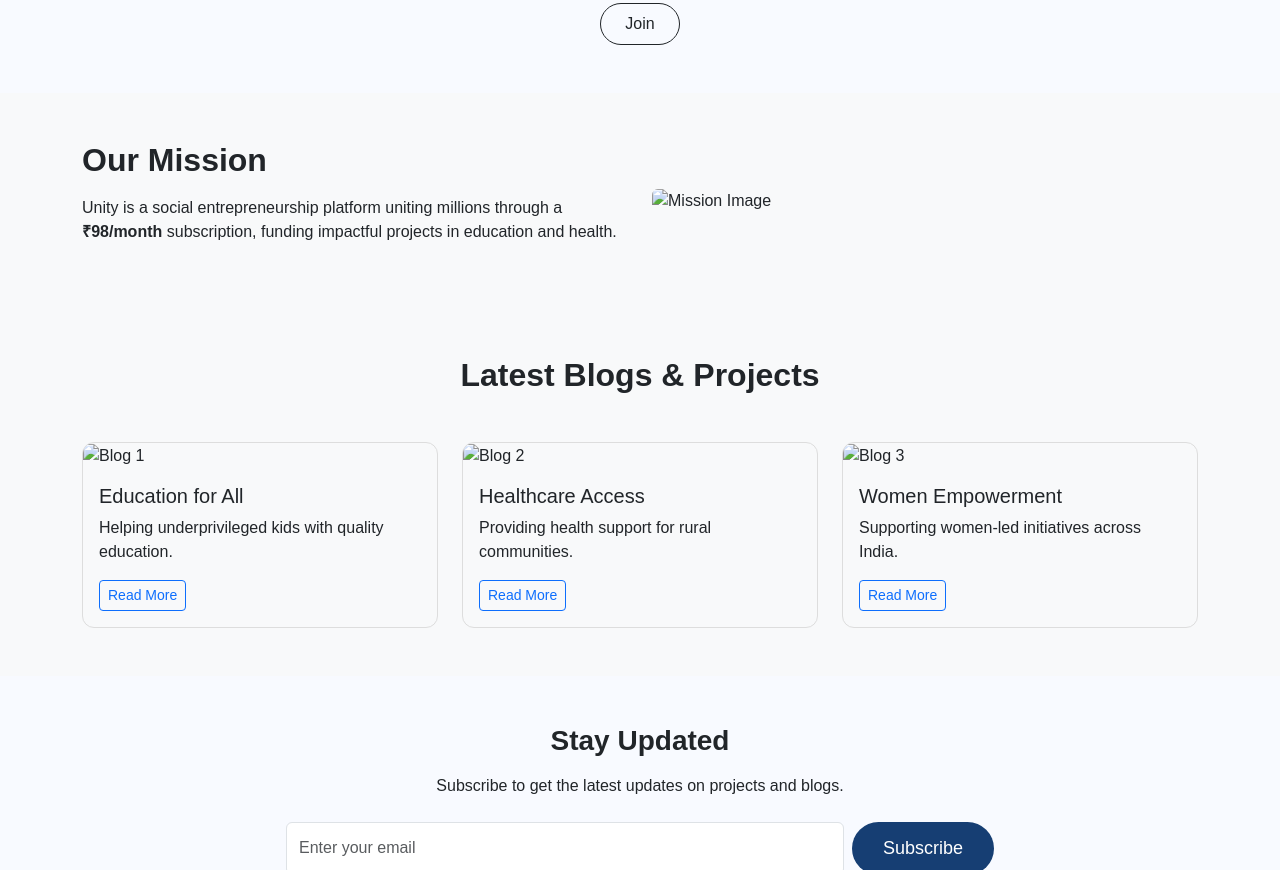
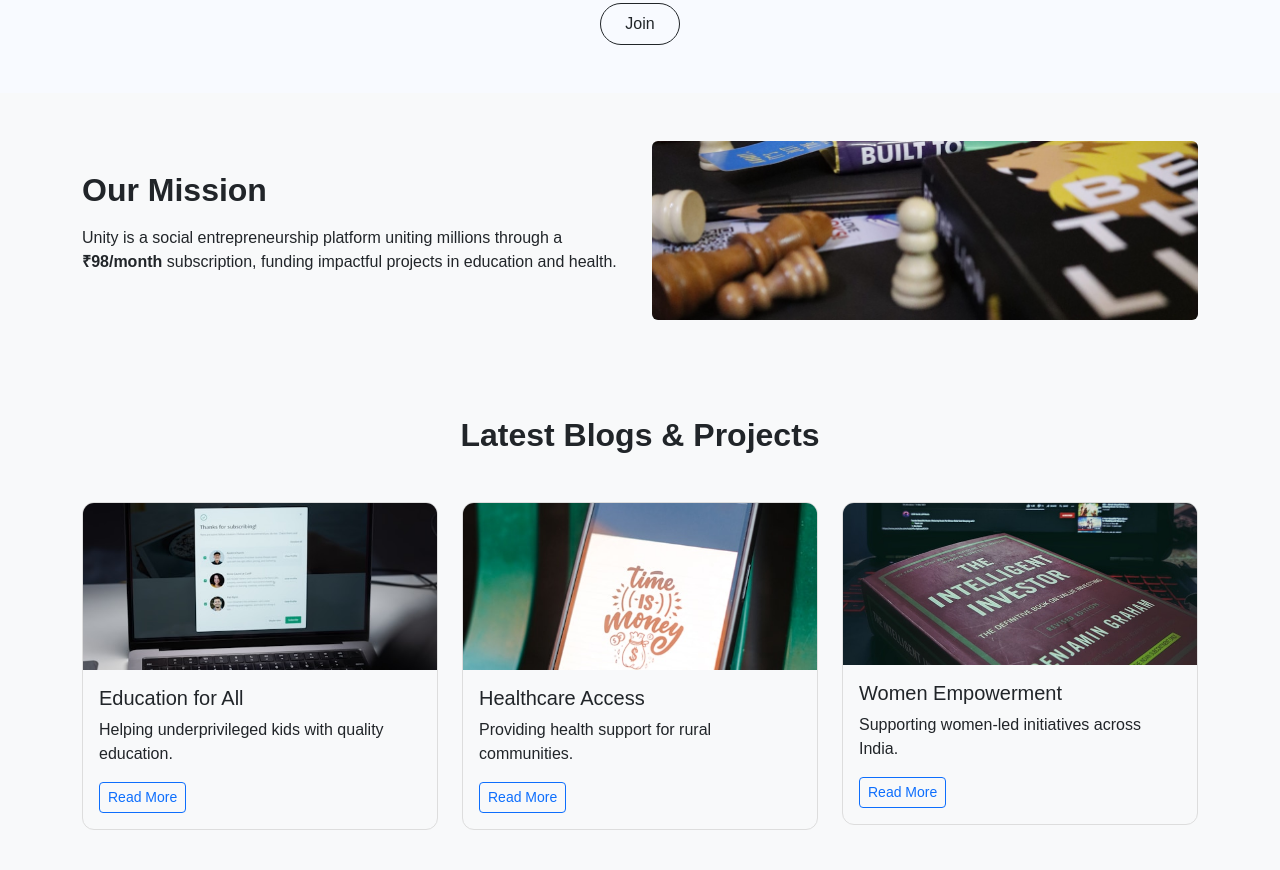
Before and after one commit to venkatvangara/unity-clone, a website: page public/index.html in a window 1280 px wide. Shown: the part 703-1573 px from the top of the page. Drawn offline with nearby package versions, Linux system fonts and the light colour scheme.

Commit message:
second commit

```diff
--- a/public/index.html
+++ b/public/index.html
@@ -72,7 +72,7 @@
         </p>
       </div>
       <div class="col-md-6">
-        <img src="mission.jpg" alt="Mission Image" class="img-fluid rounded">
+        <img src="3.jpg" alt="Mission Image" class="img-fluid rounded">
       </div>
     </div>
   </section>
@@ -83,7 +83,7 @@
     <div class="row g-4">
       <div class="col-md-4">
         <div class="blog-card">
-          <img src="blog1.jpg" alt="Blog 1" class="img-fluid">
+          <img src="4.jpg" alt="Blog 1" class="img-fluid">
           <div class="p-3">
             <h5>Education for All</h5>
             <p>Helping underprivileged kids with quality education.</p>
@@ -93,7 +93,7 @@
       </div>
       <div class="col-md-4">
         <div class="blog-card">
-          <img src="blog2.jpg" alt="Blog 2" class="img-fluid">
+          <img src="5.jpg" alt="Blog 2" class="img-fluid">
           <div class="p-3">
             <h5>Healthcare Access</h5>
             <p>Providing health support for rural communities.</p>
@@ -103,7 +103,7 @@
       </div>
       <div class="col-md-4">
         <div class="blog-card">
-          <img src="blog3.jpg" alt="Blog 3" class="img-fluid">
+          <img src="6.jpg" alt="Blog 3" class="img-fluid">
           <div class="p-3">
             <h5>Women Empowerment</h5>
             <p>Supporting women-led initiatives across India.</p>
```
Also changed, not shown: public/movement.html (+0 -1 lines), public/projects.html (+3 -1 lines).
